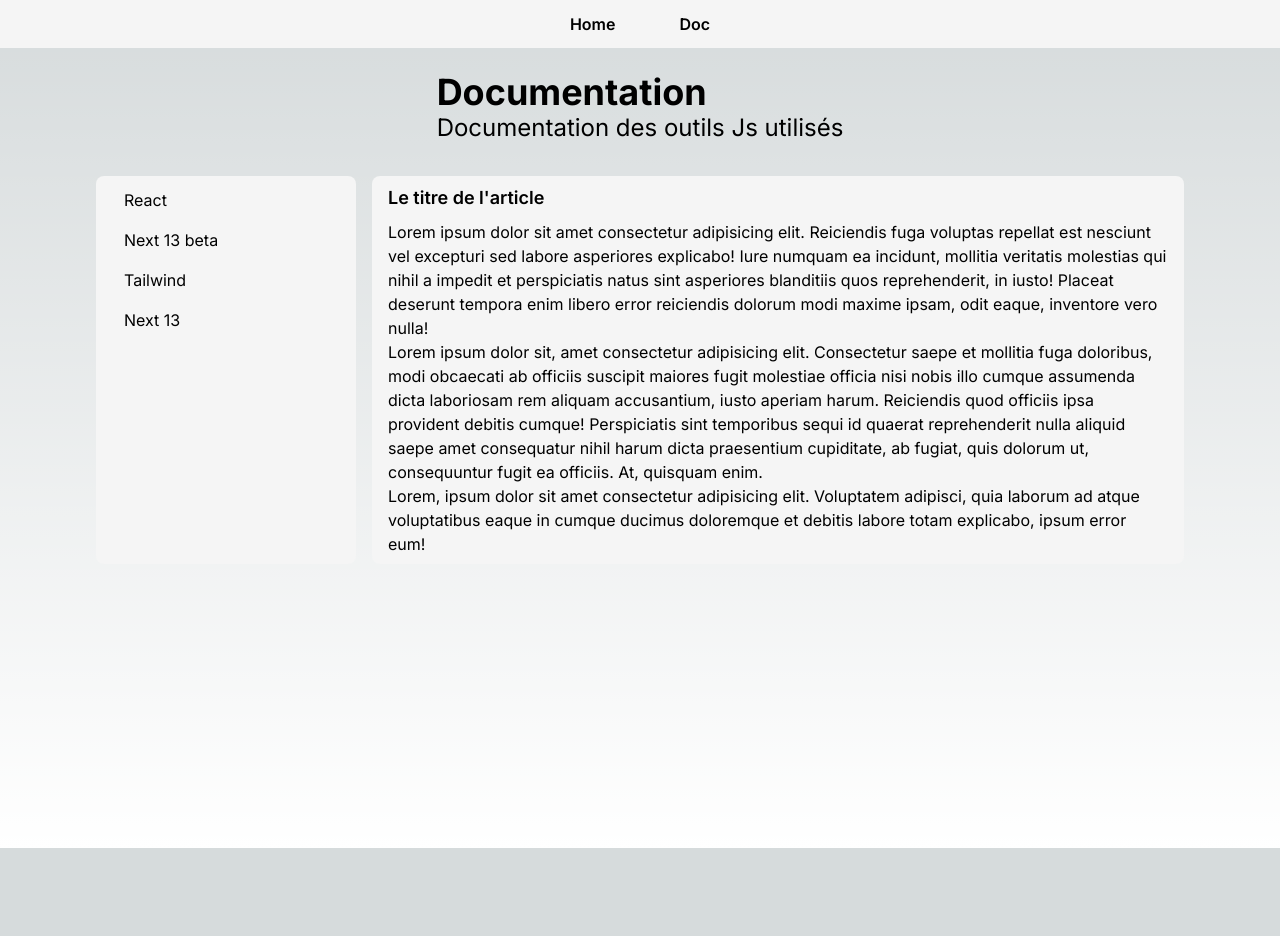
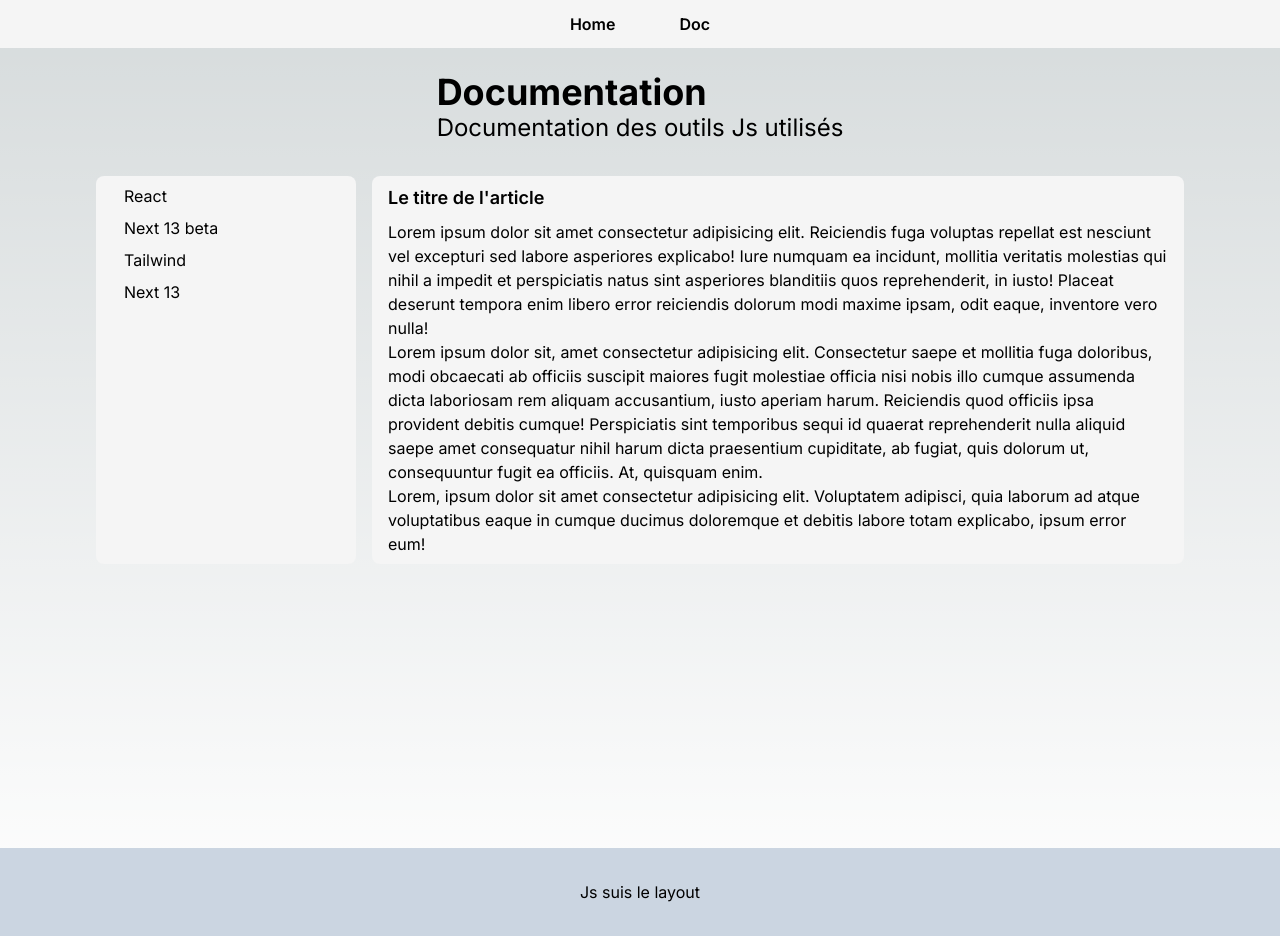
Before and after one commit to giltest99/test-next-deploy, a Next.js app: page /doc in a window 1280 px wide. Before the commit the page ends 848 px from the top, so only its background shows below. Built offline with nearby package versions, Linux system fonts and the light colour scheme.

Commit message:
Fix doc page list lighthouse warning

```diff
--- a/app/components/ReactDocNavigation.jsx
+++ b/app/components/ReactDocNavigation.jsx
@@ -1,15 +1,42 @@
-import React from 'react'
-
+import React from "react";
 
 export default function ReactDocNavigation() {
   return (
     <nav>
-      <ul className='flex flex-col gap-2'>
-        <a href="#" className='hover:bg-blue-100 px-3 py-1 duration-200 hover:underline'>React</a>
-        <a href="#" className='hover:bg-blue-100 px-3 py-1 duration-200 hover:underline'>Next 13 beta</a>
-        <a href="#" className='hover:bg-blue-100 px-3 py-1 duration-200 hover:underline'>Tailwind</a>
-        <a href="#" className='hover:bg-blue-100 px-3 py-1 duration-200 hover:underline'>Next 13</a>
+      <ul className="flex flex-col gap-2">
+        <li>
+          <a
+            href="#"
+            className="hover:bg-blue-100 px-3 py-1 duration-200 hover:underline"
+          >
+            React
+          </a>
+        </li>
+        <li>
+          <a
+            href="#"
+            className="hover:bg-blue-100 px-3 py-1 duration-200 hover:underline"
+          >
+            Next 13 beta
+          </a>
+        </li>
+        <li>
+          <a
+            href="#"
+            className="hover:bg-blue-100 px-3 py-1 duration-200 hover:underline"
+          >
+            Tailwind
+          </a>
+        </li>
+        <li>
+          <a
+            href="#"
+            className="hover:bg-blue-100 px-3 py-1 duration-200 hover:underline"
+          >
+            Next 13
+          </a>
+        </li>
       </ul>
     </nav>
-  )
+  );
 }
--- /dev/null
+++ b/app/doc/layout.jsx
@@ -0,0 +1,10 @@
+import React from 'react'
+
+export default function DocLayout({children}) {
+  return (
+    <body>
+        {children}
+        <h1 className='bg-slate-300 p-8 text-center'>Js suis le layout</h1>
+    </body>
+  )
+}
```
